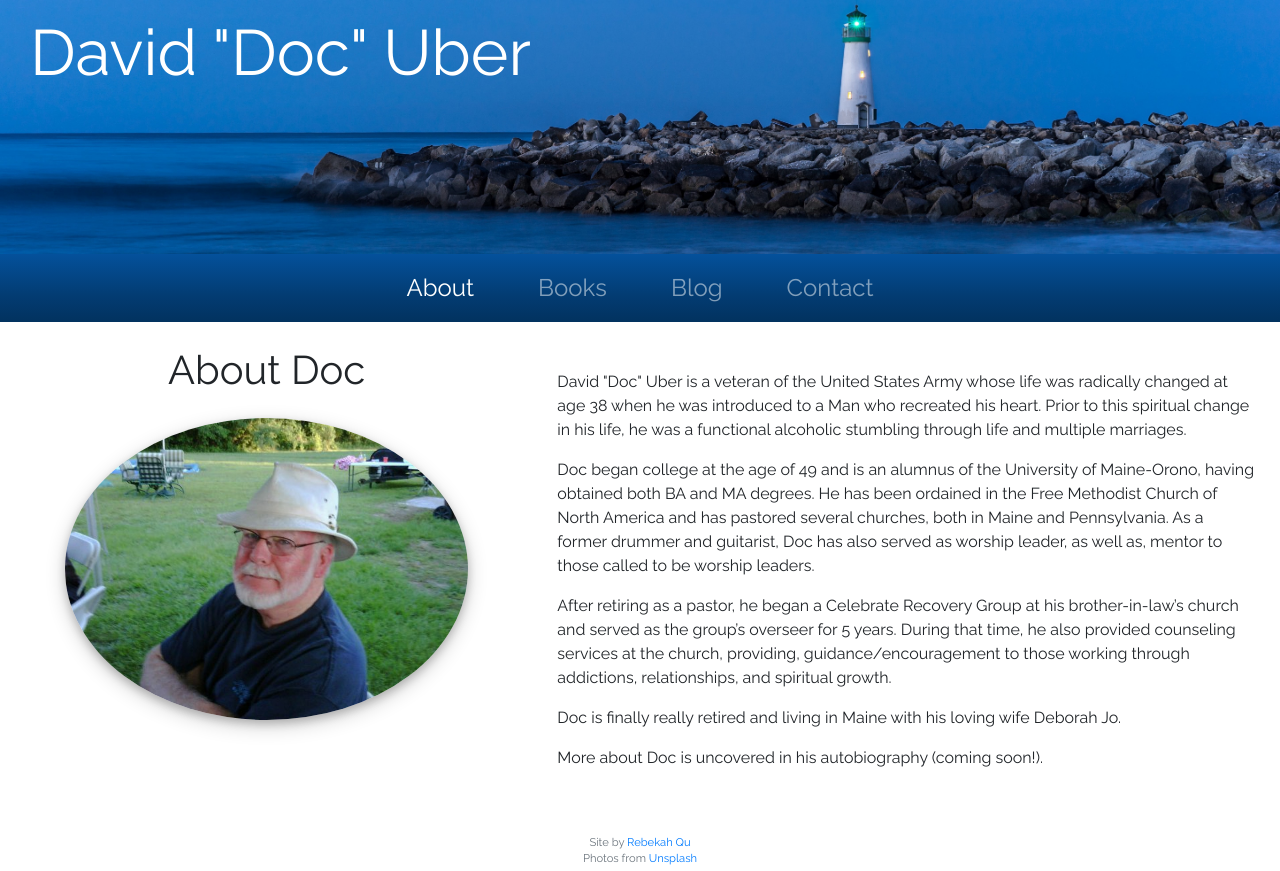
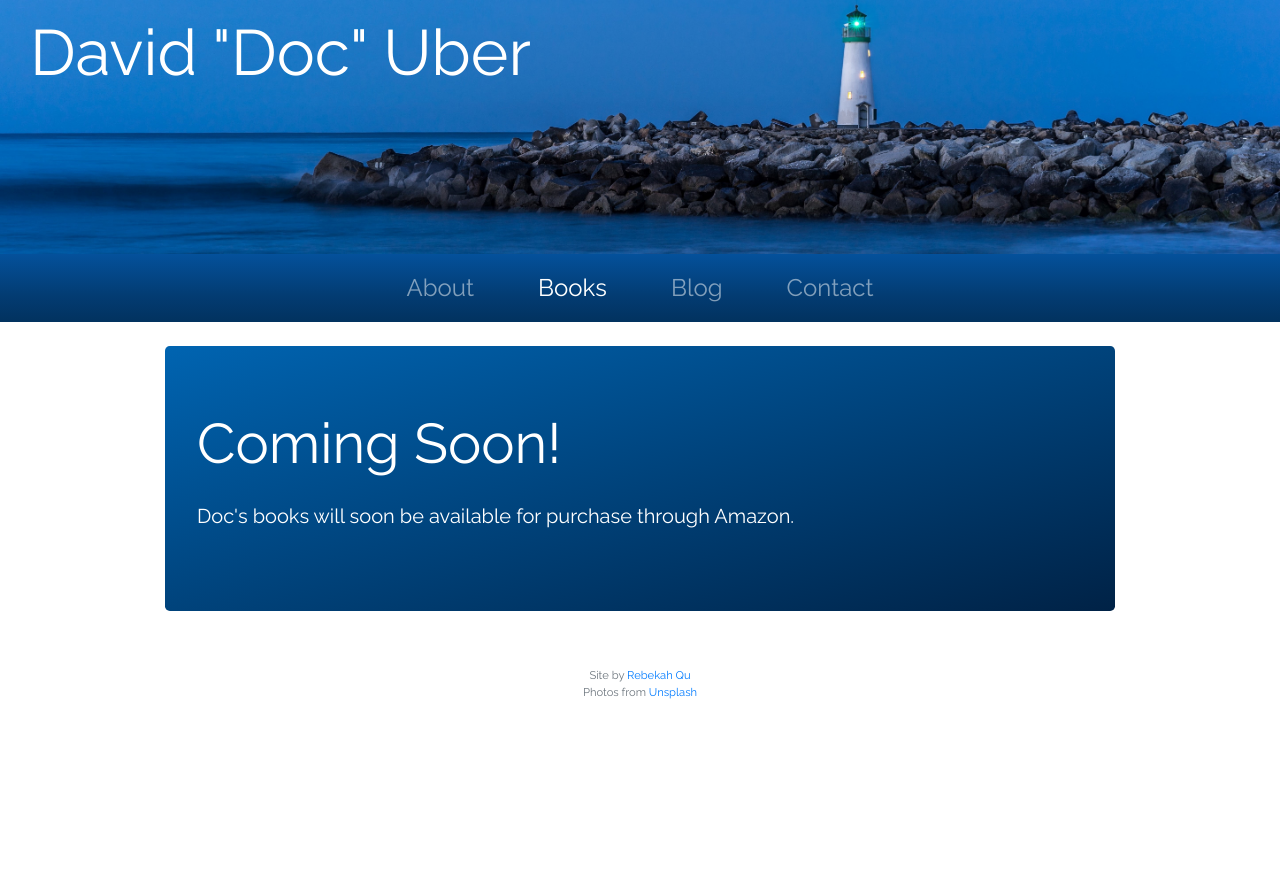
Before and after one commit to BekahT/docuber, an Angular app: page /books in a window 1280 px wide. After the commit the page ends 800 px from the top, so only its background shows below. Built offline with nearby package versions, Linux system fonts and the light colour scheme.

Commit message:
Add routing

```diff
--- a/src/app/app.component.html
+++ b/src/app/app.component.html
@@ -1,6 +1,4 @@
 <app-header></app-header>
-<app-nav (pageChanged)="onChange($event)"></app-nav>
-<app-about *ngIf="currentPage === 'about'"></app-about>
-<app-books *ngIf="currentPage === 'books'"></app-books>
-<app-contact *ngIf="currentPage === 'contact'"></app-contact>
+<app-nav></app-nav>
+<router-outlet></router-outlet>
 <app-footer></app-footer>
--- a/src/app/app.component.ts
+++ b/src/app/app.component.ts
@@ -7,9 +7,4 @@ import { Component } from '@angular/core';
 })
 export class AppComponent {
   title = 'DavidDocUber';
-  currentPage: string = 'about';
-
-  onChange(newPage: string) {
-    this.currentPage = newPage;
-  }
 }
--- a/src/app/app.module.ts
+++ b/src/app/app.module.ts
@@ -1,5 +1,6 @@
 import { BrowserModule } from '@angular/platform-browser';
 import { NgModule } from '@angular/core';
+import { Routes, RouterModule } from '@angular/router';
 
 import { AppComponent } from './app.component';
 import { HeaderComponent } from './header/header.component';
@@ -8,6 +9,12 @@ import { FooterComponent } from './footer/footer.component';
 import { AboutComponent } from './about/about.component';
 import { BooksComponent } from './books/books.component';
 import { ContactComponent } from './contact/contact.component';
+
+const appRoutes: Routes = [
+  { path: '', component:  AboutComponent},
+  { path: 'books', component: BooksComponent},
+  { path: 'contact', component: ContactComponent}
+];
 
 @NgModule({
   declarations: [
@@ -20,7 +27,8 @@ import { ContactComponent } from './contact/contact.component';
     ContactComponent
   ],
   imports: [
-    BrowserModule
+    BrowserModule,
+    RouterModule.forRoot(appRoutes)
   ],
   providers: [],
   bootstrap: [AppComponent]
--- a/src/app/nav/nav.component.html
+++ b/src/app/nav/nav.component.html
@@ -6,19 +6,16 @@
   <div class="collapse navbar-collapse justify-content-center" id="navbarNav">
     <ul class="navbar-nav">
       <li class="nav-item mx-4">
-        <a class="nav-link" href="#" (click)="onPageChanged('about')"
-          [ngClass]="{'active': currentPage==='about'}">About</a>
+        <a class="nav-link" routerLink="/" routerLinkActive="active" [routerLinkActiveOptions]="{exact: true}">About</a>
       </li>
       <li class="nav-item mx-4">
-        <a class="nav-link" href="#" (click)="onPageChanged('books')"
-          [ngClass]="{'active': currentPage==='books'}">Books</a>
+        <a class="nav-link" routerLink="/books" routerLinkActive="active">Books</a>
       </li>
       <li class="nav-item mx-4">
         <a class="nav-link" href="https://wordpress.com/" target="_blank">Blog</a>
       </li>
       <li class="nav-item mx-4">
-        <a class="nav-link" href="#" (click)="onPageChanged('contact')"
-          [ngClass]="{'active': currentPage==='contact'}">Contact</a>
+        <a class="nav-link" routerLink="/contact" routerLinkActive="active">Contact</a>
       </li>
     </ul>
   </div>
--- a/src/app/nav/nav.component.ts
+++ b/src/app/nav/nav.component.ts
@@ -1,4 +1,4 @@
-import { Component, OnInit, Output, EventEmitter } from '@angular/core';
+import { Component, OnInit} from '@angular/core';
 
 @Component({
   selector: 'app-nav',
@@ -6,17 +6,9 @@ import { Component, OnInit, Output, EventEmitter } from '@angular/core';
   styleUrls: ['./nav.component.css']
 })
 export class NavComponent implements OnInit {
-  @Output() pageChanged = new EventEmitter<string>();
-  currentPage: string = 'about';
 
   constructor() { }
 
   ngOnInit(): void {
   }
-
-  onPageChanged(newPage: string) {
-    this.currentPage = newPage;
-    this.pageChanged.emit(this.currentPage);
-  }
-
 }
--- a/src/index.html
+++ b/src/index.html
@@ -4,6 +4,7 @@
 <head>
   <meta charset="utf-8">
   <title>David "Doc" Uber</title>
+  <meta name="description" content="David Doc Uber is a retired pastor and now author currently living in Maine."/>
   <base href="/">
   <meta name="viewport" content="width=device-width, initial-scale=1">
   <link rel="icon" type="image/x-icon" href="favicon.ico">
```
